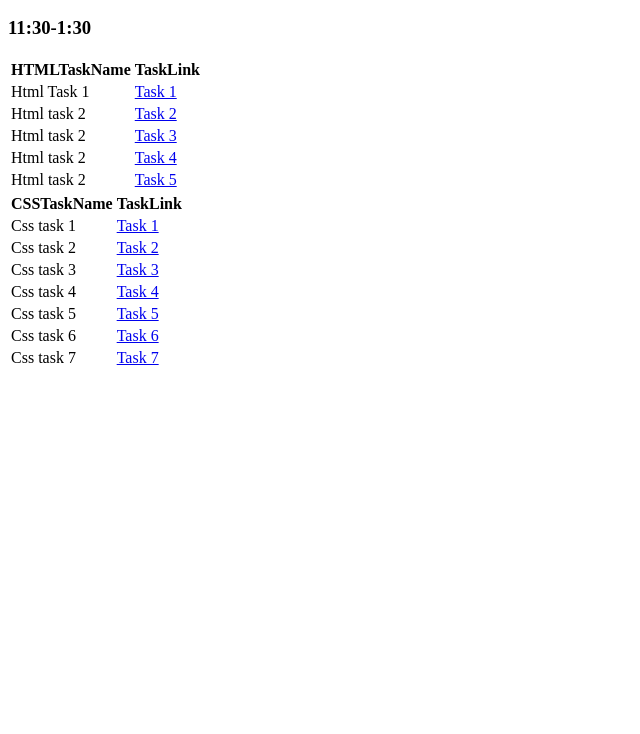
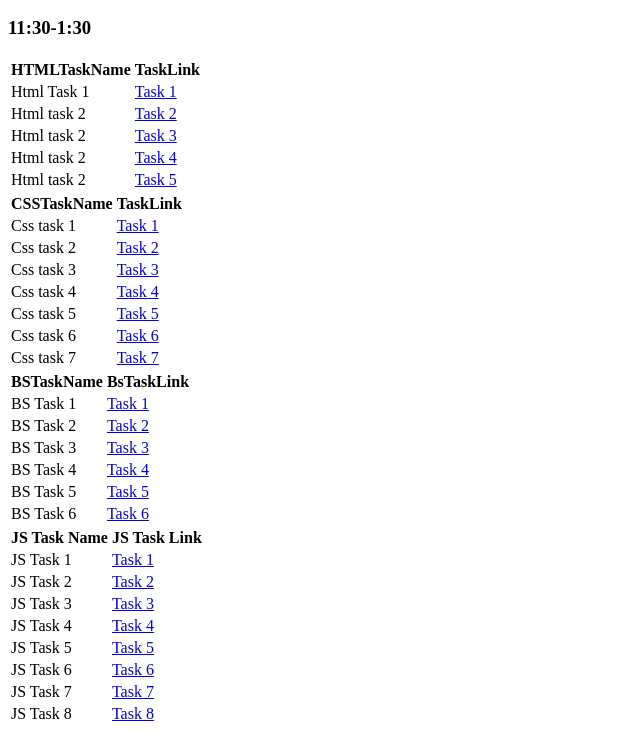
Before and after one commit to Akshat5204/Tasks, a plain HTML site: page index.html in a window 1280 px wide. Shown: the part 110-844 px from the top of the page, without its empty margins (0-640 px from the left). Before the commit the page ends 800 px from the top, so only its background shows below. Drawn offline with Linux system fonts and the light colour scheme.

Commit message:
index.html

```diff
--- a/index.html
+++ b/index.html
@@ -72,5 +72,74 @@
                 <td><a href="./cssTask7.html">Task 7</a></td>
             </tr>
     </table>
+    <table>
+        <tr>
+            <th>BSTaskName</th>
+            <th>BsTaskLink</th>
+        </tr>
+        <tr>
+            <td>BS Task 1</td>
+            <td><a href="./bsTask1.html">Task 1</a></td>
+        </tr>
+        <tr>
+            <td>BS Task 2</td>
+            <td><a href="./bsTask2.html">Task 2</a></td>
+        </tr>
+        <tr>
+            <td>BS Task 3</td>
+            <td><a href="./bsTask3.html">Task 3</a></td>
+        </tr>
+        <tr>
+            <td>BS Task 4</td>
+            <td><a href="./bsTask4.html">Task 4</a></td>
+        </tr>
+        <tr>
+            <td>BS Task 5</td>
+            <td><a href="./bsTask5.html">Task 5</a></td>
+        </tr>
+        <tr>
+            <td>BS Task 6</td>
+            <td><a href="./bsTask1.html">Task 6</a></td>
+        </tr>
+    </table>
+
+    <table>
+        <tr>
+            <th>JS Task Name</th>
+            <th>JS Task Link</th>
+        </tr>
+        <tr>
+            <td>JS Task 1</td>
+            <td><a href="./jsTask1.html">Task 1</a></td>
+        </tr>
+        <tr>
+            <td>JS Task 2</td>
+            <td><a href="./jsTask2.html">Task 2</a></td>
+        </tr>
+        <tr>
+            <td>JS Task 3</td>
+            <td><a href="./jsTask3.html">Task 3</a></td>
+        </tr>
+        <tr>
+            <td>JS Task 4</td>
+            <td><a href="./jsTask4.html">Task 4</a></td>
+        </tr>
+        <tr>
+            <td>JS Task 5</td>
+            <td><a href="./jsTask5.html">Task 5</a></td>
+        </tr>
+        <tr>
+            <td>JS Task 6</td>
+            <td><a href="./jsTask6.html">Task 6</a></td>
+        </tr>
+        <tr>
+            <td>JS Task 7</td>
+            <td><a href="./jsTask7.html">Task 7</a></td>
+        </tr>
+        <tr>
+            <td>JS Task 8</td>
+            <td><a href="./jsTask8.html">Task 8</a></td>
+        </tr>
+    </table>
 </body>
 </html>
```
